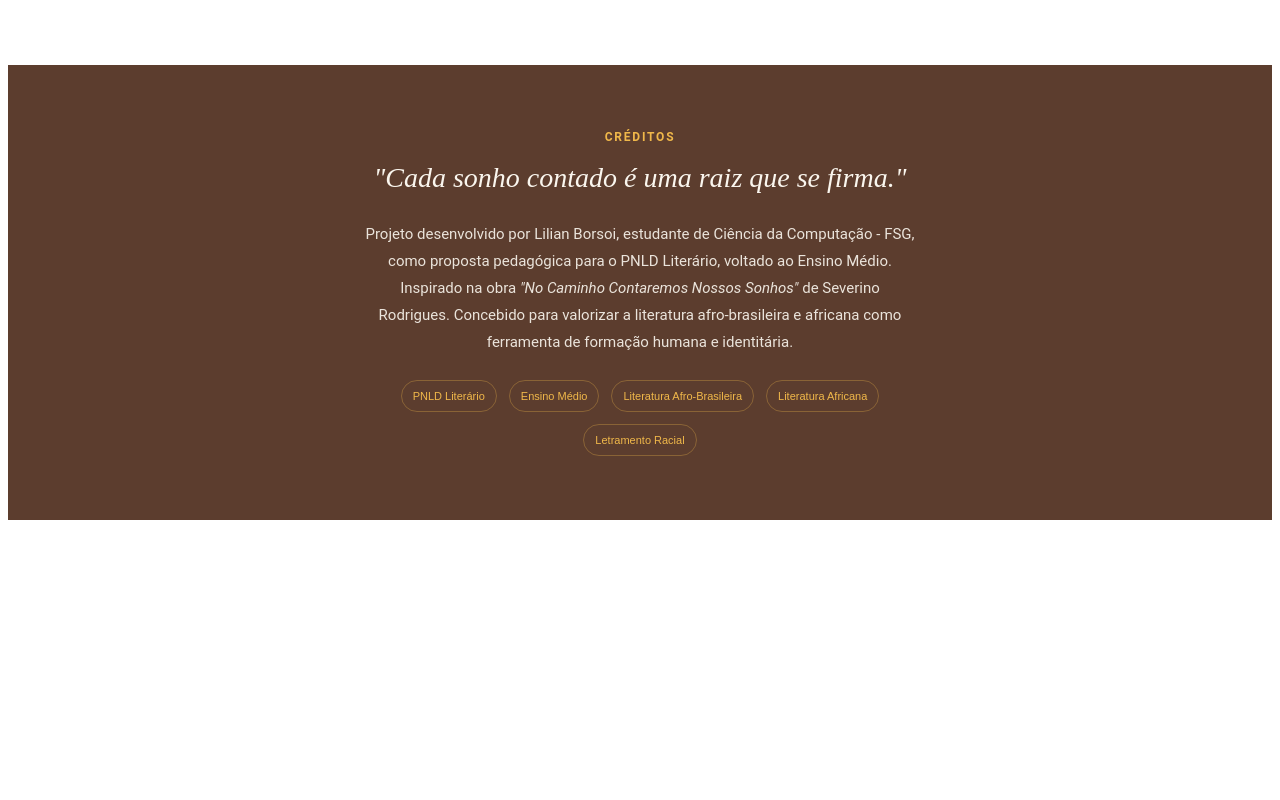
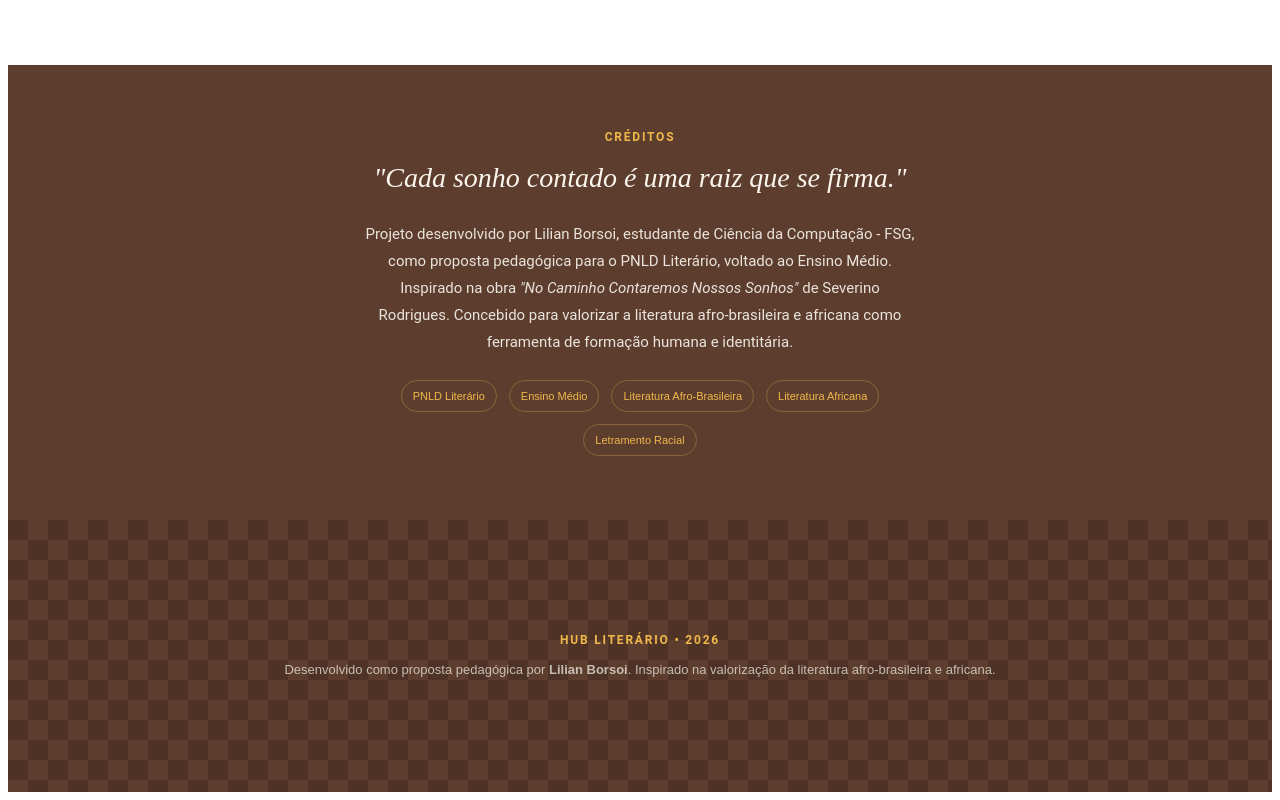
Before and after one commit to lilianfrontdev/HubLiterario, a React (Vite) app: page / in a window 1280 px wide. Shown: the part 2415-3215 px from the top of the page. Before the commit the page ends 2943 px from the top, so only its background shows below. Built offline with nearby package versions, Linux system fonts and the light colour scheme.

Commit message:
feat: add footer component to global layout

```diff
--- /dev/null
+++ b/src/components/MainFooter.tsx
@@ -0,0 +1,35 @@
+import { Box, Typography} from "@mui/material";
+import BannerPattern from "./BannerPattern";
+import BannerTag from "./BannerTag";
+
+function MainFooter() {
+  const currentYear = new Date().getFullYear();
+
+  return (
+    <Box component="footer" sx={{ width: "100%" }}>
+      <BannerPattern maxWidth="lg">
+        <Box sx={{ py: 2 }}>
+          <BannerTag align="center" variant="light">
+            Hub Literário • {currentYear}
+          </BannerTag>
+
+          <Typography
+            variant="body2"
+            sx={{
+              color: "primary.contrastText",
+              opacity: 0.7,
+              fontFamily: '"DM Sans", sans-serif',
+              fontSize: 13,
+              mt: 1
+            }}
+          >
+            Desenvolvido como proposta pedagógica por <strong>Lilian Borsoi</strong>.
+            Inspirado na valorização da literatura afro-brasileira e africana.
+          </Typography>
+        </Box>
+      </BannerPattern>
+    </Box>
+  );
+}
+
+export default MainFooter;
--- a/src/components/mainHeader.tsx
+++ b/src/components/mainHeader.tsx
@@ -14,6 +14,7 @@ import {
 } from "@mui/material";
 import { Outlet, Link } from "react-router-dom";
 import MenuIcon from "@mui/icons-material/Menu";
+import MainFooter from "./MainFooter";
 
 function MainHeader() {
   const [mobileOpen, setMobileOpen] = useState(false);
@@ -166,6 +167,7 @@ function MainHeader() {
       <Box component="main" sx={{ width: "100%", boxSizing: "border-box" }}>
         <Outlet />
       </Box>
+      <MainFooter/>
     </Box>
   );
 }
```
